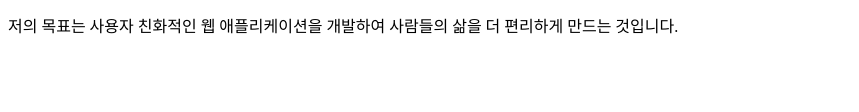
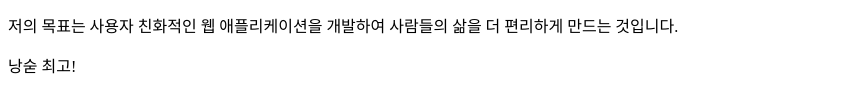
Before and after one commit to khyuncat/-, a plain HTML site: page index.html in a window 1280 px wide. Shown: the part 162-274 px from the top of the page, without its empty margins (0-859 px from the left). Drawn offline with Linux system fonts and the light colour scheme.

Commit message:
ㅇㅇㅇㅇㅇ

```diff
--- a/index.html
+++ b/index.html
@@ -14,6 +14,7 @@
         <h3>안녕하세요! 저는 김현준입니다.</h3>
         <p>저는 웹 개발에 관심이 많은 학생입니다. 다양한 프로젝트를 통해 실력을 쌓고 있으며, 새로운 기술을 배우는 것을 즐깁니다.</p>
         <p>저의 목표는 사용자 친화적인 웹 애플리케이션을 개발하여 사람들의 삶을 더 편리하게 만드는 것입니다.</p>
+        <p>낭숟 최고!</p>
     </div>
 </body>
 </html>
```
